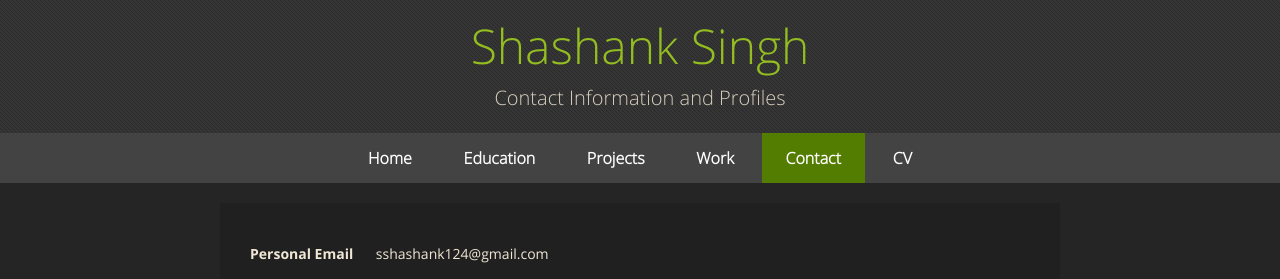
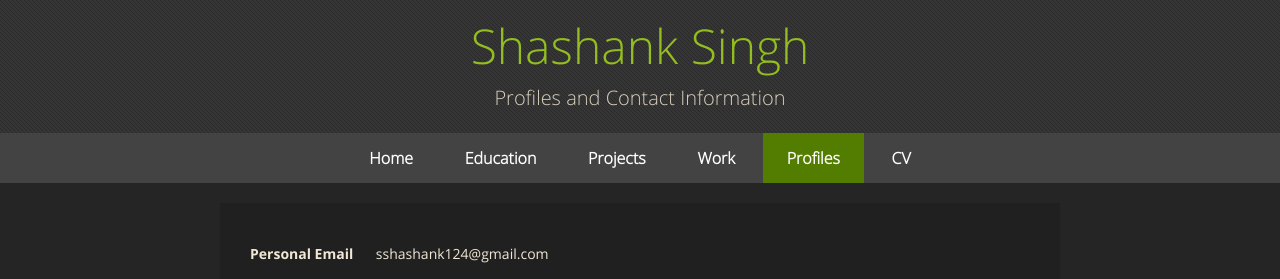
Before and after one commit to sshashank124/sshashank124.github.io-old, a Jekyll site: the page built from profiles.md, in a window 1280 px wide. Shown: the top 279 px of the page. Built offline with Jekyll 4.4.1, drawn with Linux system fonts in a browser that asks for light colours; nearby versions of some CDN libraries.

Commit message:
Renamed Contact section to Profiles

```diff
--- a/_layouts/default.html
+++ b/_layouts/default.html
@@ -27,7 +27,7 @@
         <li><a {% if page.subpage == 'education' %}class="current" {% endif %}href="/education">Education</a></li>
         <li><a {% if page.subpage == 'projects' %}class="current" {% endif %}href="/projects">Projects</a></li>
         <li><a {% if page.subpage == 'work' %}class="current" {% endif %}href="/work">Work</a></li>
-        <li><a {% if page.subpage == 'contact' %}class="current" {% endif %}href="/contact">Contact</a></li>
+        <li><a {% if page.subpage == 'profiles' %}class="current" {% endif %}href="/profiles">Profiles</a></li>
         <li><a href="/assets/pdfs/cv.pdf">CV</a></li>
       </nav>
     </div>
--- a/contact.md
+++ b/profiles.md
@@ -1,7 +1,7 @@
 ---
 layout: default
-subpage: contact
-description: Contact Information and Profiles
+subpage: profiles
+description: Profiles and Contact Information
 
 ---
 
```
